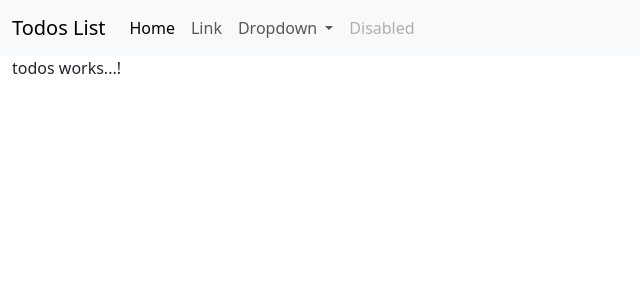
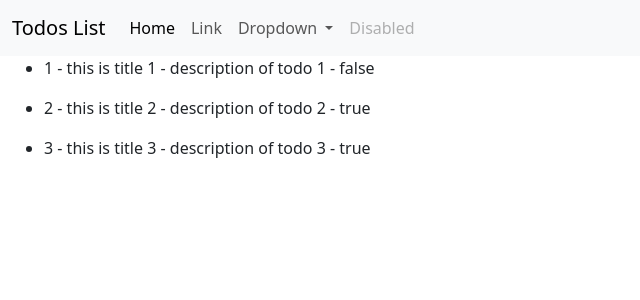
Before and after one commit to YashrajKamble/Angular-Basics, an Angular app: page / in a window 1280 px wide. Shown: the top 300 px of the page, without its empty margins (0-640 px from the left). Built offline with nearby package versions, Linux system fonts and the light colour scheme.

Commit message:
Display Todo List Details

```diff
--- a/src/app/MyComponents/todos/todos.html
+++ b/src/app/MyComponents/todos/todos.html
@@ -1 +1,3 @@
-<p>todos works...!</p>
+<ul *ngFor="let todo of todos">
+  <li>{{ todo.sno }} - {{ todo.title }} - {{ todo.desc }} - {{ todo.active }}</li>
+</ul>
--- a/src/app/MyComponents/todos/todos.ts
+++ b/src/app/MyComponents/todos/todos.ts
@@ -1,11 +1,37 @@
 import { Component } from '@angular/core';
+import { NgFor } from '@angular/common';
+import { Todo } from '../../Todo';
 
 @Component({
   selector: 'app-todos',
   standalone: true,
+  imports: [NgFor],
   templateUrl: './todos.html',
   styleUrls: ['./todos.css'],
 })
 export class Todos {
+  todos: Todo[];
 
+  constructor() {
+    this.todos = [
+      {
+        sno: 1,
+        title: 'this is title 1',
+        desc: 'description of todo 1',
+        active: false,
+      },
+      {
+        sno: 2,
+        title: 'this is title 2',
+        desc: 'description of todo 2',
+        active: true,
+      },
+      {
+        sno: 3,
+        title: 'this is title 3',
+        desc: 'description of todo 3',
+        active: true,
+      },
+    ];
+  }
 }
--- /dev/null
+++ b/src/app/Todo.ts
@@ -0,0 +1,6 @@
+export class Todo {
+  sno: number = 0;
+  title: string = '';
+  desc: string = '';
+  active: boolean = false;
+}
--- a/src/app/app.ts
+++ b/src/app/app.ts
@@ -1,14 +1,14 @@
 import { Component, signal } from '@angular/core';
-import { RouterOutlet } from '@angular/router';
 import { Todos } from './MyComponents/todos/todos';
 
 @Component({
   selector: 'app-root',
   standalone: true,
-  imports: [RouterOutlet, Todos],
+  imports: [Todos],
   templateUrl: './app.html',
   styleUrls: ['./app.css'],
 })
+
 export class App {
   protected readonly title = signal('todo-list');
 }
```
